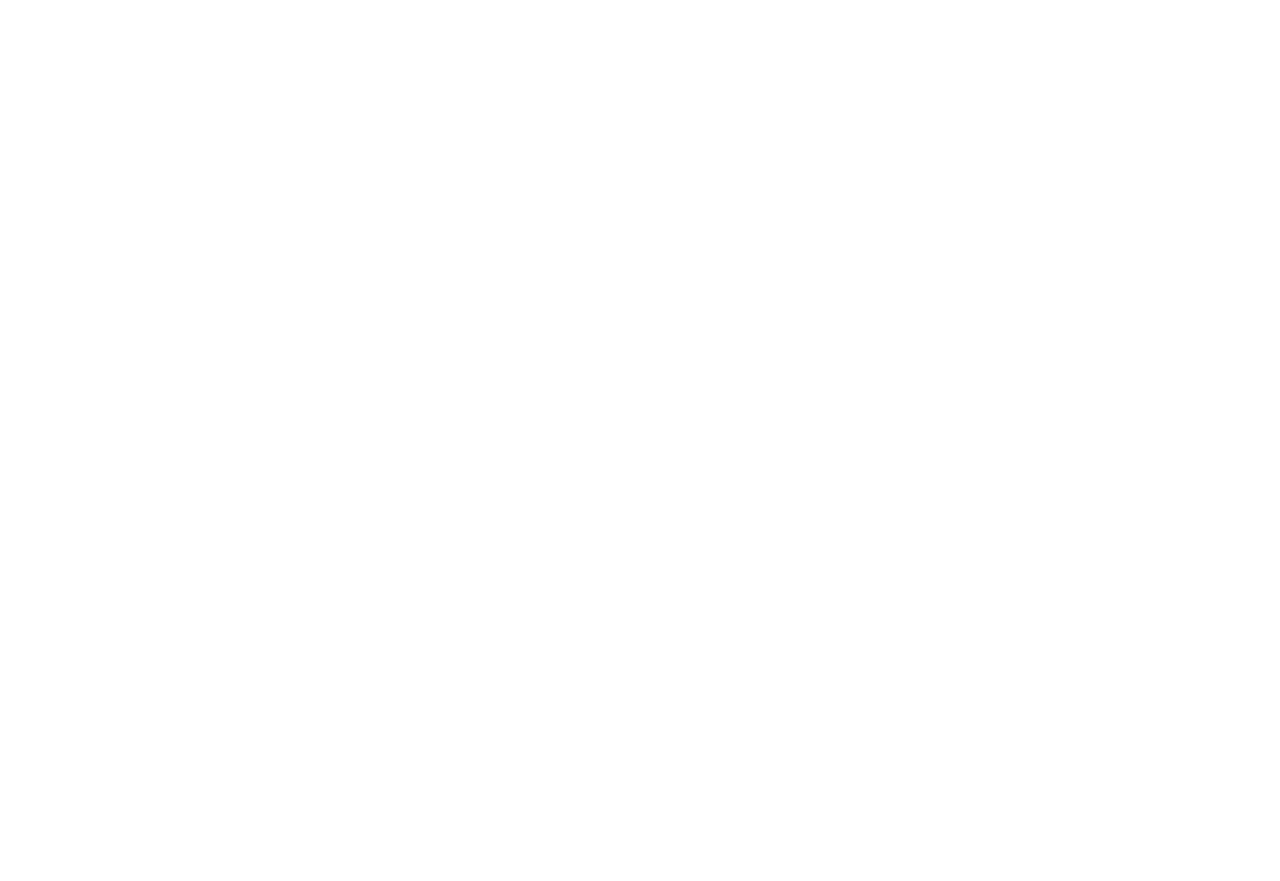
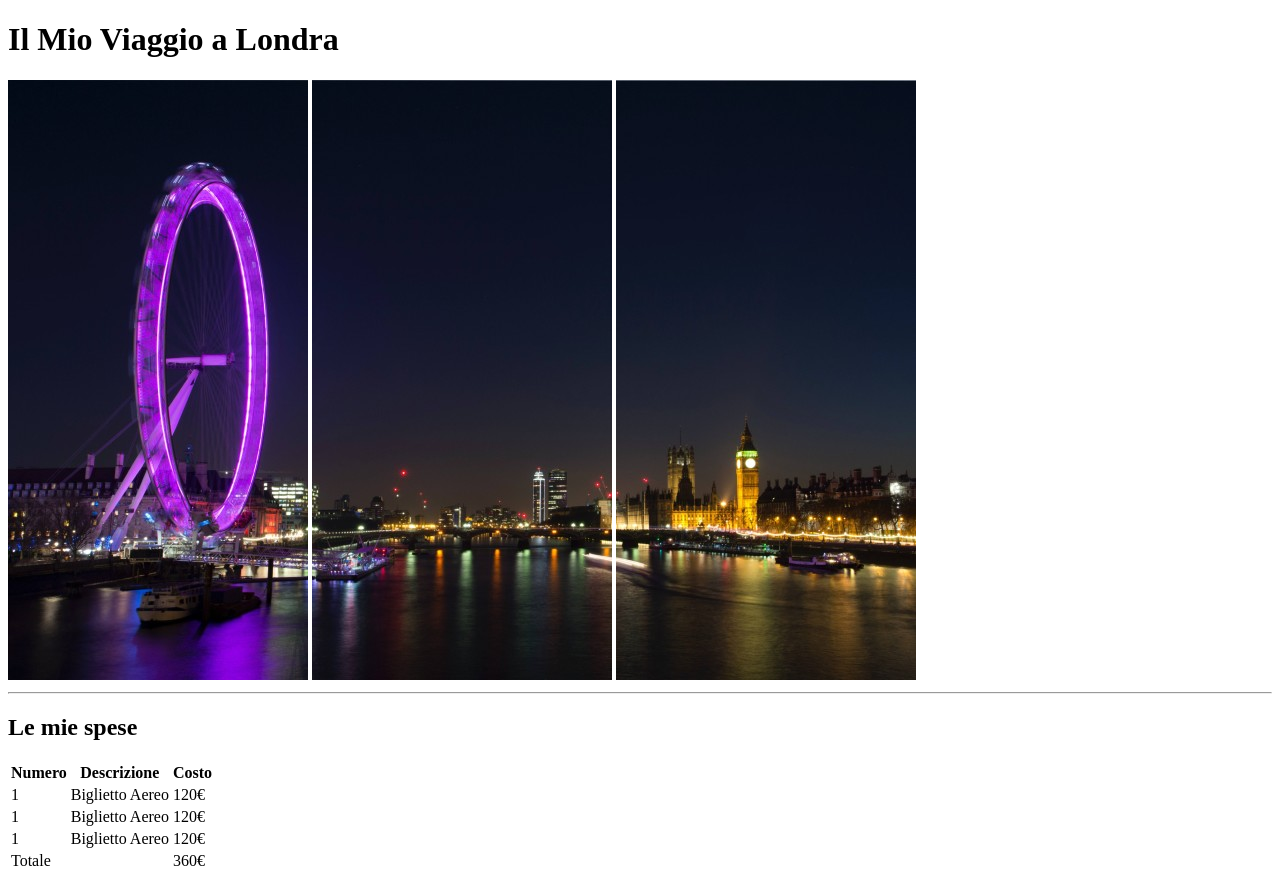
Before and after one commit to LorenzoTorelli/html-london-trip, a plain HTML site: page index.html in a window 1280 px wide. Before the commit the page ends 800 px from the top, so only its background shows below. Drawn offline with Linux system fonts and the light colour scheme.

Commit message:
head e prima sezione body

```diff
--- a/index.html
+++ b/index.html
@@ -9,13 +9,56 @@
 <body>
     <!-- inizio header -->
     <head>
-
+        <h1>Il Mio Viaggio a Londra</h1>
+        <img src="img/pexels-bill-emrich-230794-0.jpg" alt="img-ruota-panoramica ">
+        <img src="img/pexels-bill-emrich-230794-1.jpg" alt="tamigi-notte">
+        <img src="img/pexels-bill-emrich-230794-2.jpg" alt="tamigi-notte-bigbrn">
     </head>
     <!-- fine header -->
 
     <!-- inizio main  -->
 
-    <main></main>
+    <main>
+        <hr>
+        <!-- prima sezione -->
+        <section>
+            <h2>Le mie spese</h2>
+            <!-- tabella -->
+            <table>
+                <thead>
+                    <tr>
+                        <th>Numero</th>
+                        <th>Descrizione</th>
+                        <th>Costo</th>
+                    </tr>
+                </thead>
+                <tbody>
+                    <tr>
+                        <td>1</td>
+                        <td>Biglietto Aereo</td>
+                        <td>120&euro;</td>
+                    </tr>
+                    <tr>
+                        <td>1</td>
+                        <td>Biglietto Aereo</td>
+                        <td>120&euro;</td>
+                    </tr>
+                    <tr>
+                        <td>1</td>
+                        <td>Biglietto Aereo</td>
+                        <td>120&euro;</td>
+                    </tr>
+                </tbody>
+                <tfoot>
+                    <tr>
+                        <td>Totale</td>
+                        <td></td>
+                        <td>360&euro;</td>
+                    </tr>
+                </tfoot>
+            </table>
+        </section>
+    </main>
 
 
     <!-- fine main  -->
```
